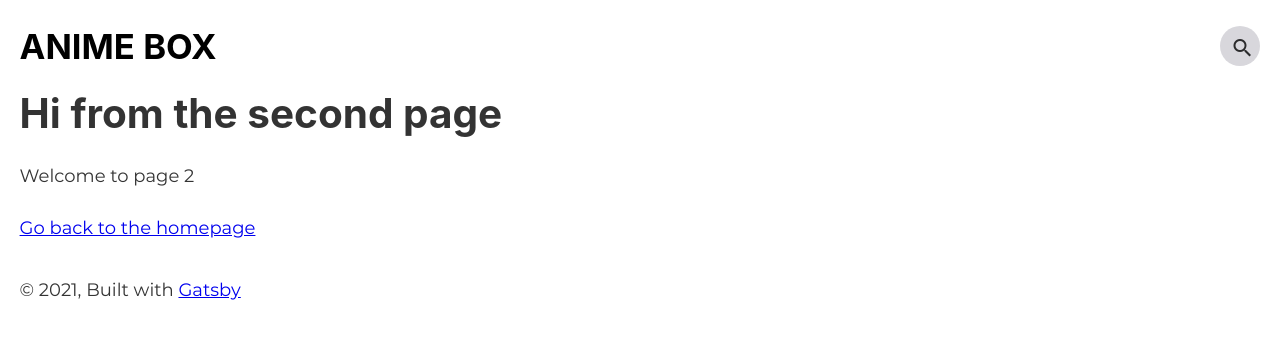
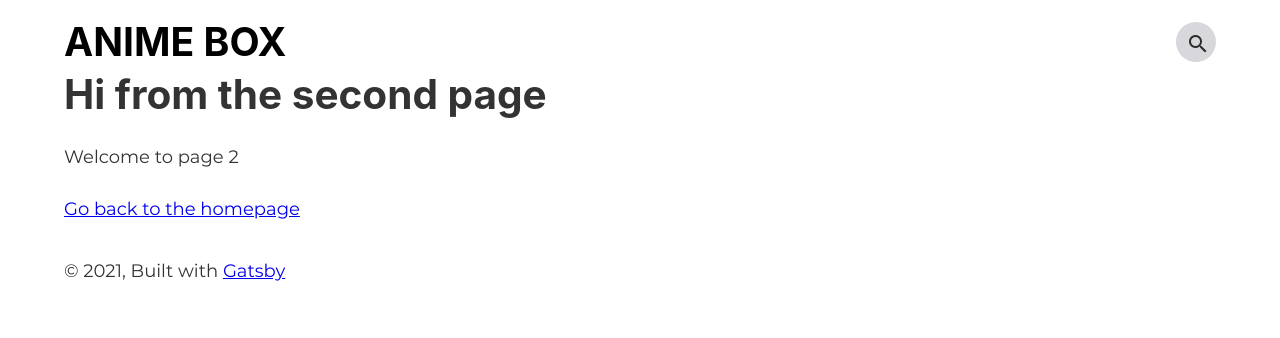
Before and after one commit to rralhoev/eComGatsby, a Gatsby site: page /page-2 in a window 1280 px wide. Built offline with nearby package versions, Linux system fonts and the light colour scheme; Gatsby itself is replaced by a stand-in of ours.

Commit message:
change adaptive styles

```diff
--- a/src/components/header.tsx
+++ b/src/components/header.tsx
@@ -13,16 +13,7 @@ const Header = ({ siteTitle = "" }: HeaderProps) => (
       background: `white`,
     }}
   >
-    <div
-      style={{
-        margin: `0 auto`,
-        maxWidth: 1280,
-        padding: `1.45rem 1.0875rem`,
-        display: "flex",
-        alignItems: "center",
-        justifyContent: "space-between"
-      }}
-    >
+    <HeaderContainer>
       <Title style={{ margin: 0 }}>
         <Link
           to="/"
@@ -36,15 +27,29 @@ const Header = ({ siteTitle = "" }: HeaderProps) => (
         </Link>
       </Title>
       <Search />
-    </div>
+    </HeaderContainer>
   </header>
 )
 
+const HeaderContainer = styled.div`
+  margin: 0 auto;
+  max-width: 1280px;
+  width: 90%;
+  display: flex;
+  align-items: center;
+  justify-content: space-between;
+  padding: 20px 0 10px;
+
+  @media (max-width: 900px) {
+    padding: 10px 0 0;
+  }
+`
+
 const Title = styled.h1`
-  font-size: calc(1.5rem + 0.5 * ((100vw - 20rem) / 60));
+  font-size: calc(2rem + 0.5 * ((100vw - 50rem) / 60));
 
-  @media screen and (max-width: 900px) {
-    font-size: calc(1rem + 0.5 * ((100vw - 20rem) / 60));
+  @media screen and (max-width: 500px) {
+    font-size: calc(1.5rem + 0.5 * ((100vw - 40rem) / 60));
   }
 `
 
--- a/src/components/layout.tsx
+++ b/src/components/layout.tsx
@@ -7,6 +7,7 @@
 
 import * as React from "react"
 import { useStaticQuery, graphql } from "gatsby"
+import styled from "styled-components"
 
 import Header from "./header"
 import "../styles/typography.css"
@@ -30,13 +31,7 @@ const Layout = ({ children }: LayoutProps) => {
   return (
     <>
       <Header siteTitle={data.site.siteMetadata?.title || `Title`} />
-      <div
-        style={{
-          margin: `0 auto`,
-          maxWidth: 1280,
-          padding: `0 1.0875rem 1.45rem`
-        }}
-      >
+      <Inner>
         <main>{children}</main>
         <footer
           style={{
@@ -47,9 +42,15 @@ const Layout = ({ children }: LayoutProps) => {
           {` `}
           <a href="https://www.gatsbyjs.com">Gatsby</a>
         </footer>
-      </div>
+      </Inner>
     </>
   )
 }
 
+const Inner = styled.div`
+  margin: 0 auto;
+  max-width: 1280px;
+  width: 90%;
+`
+
 export default Layout
```
Also changed, not shown: src/components/anime.tsx (+14 -3 lines), src/components/brands.tsx (+13 -0 lines).
